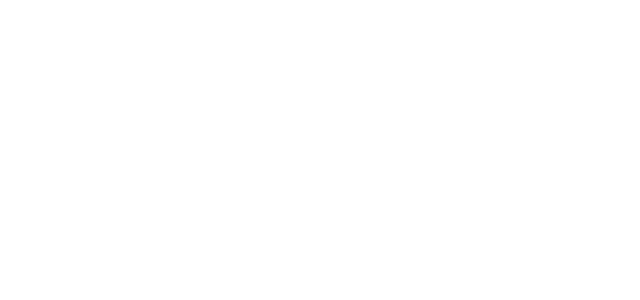
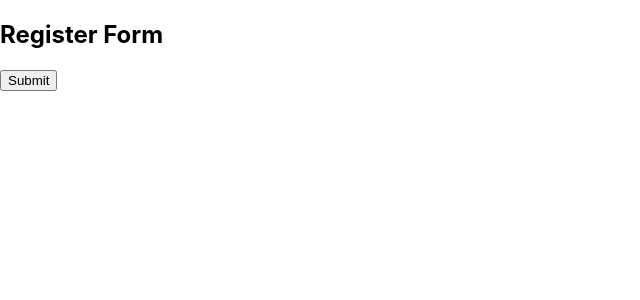
Before and after one commit to BartlomiejMogielnicki/form-validation, a React (Create React App) app: page / in a window 1280 px wide. Shown: the top 300 px of the page, without its empty margins (0-640 px from the left). Built offline with nearby package versions, Linux system fonts and the light colour scheme.

Commit message:
Create base components structure

```diff
--- a/src/components/App.js
+++ b/src/components/App.js
@@ -1,11 +1,20 @@
-import React from 'react';
+import React, { Component } from 'react';
 import './App.css';
+import InputField from './InputField/InputField'
 
-function App() {
-  return (
-    <div>
-    </div>
-  );
+class App extends Component {
+  render() {
+    return (
+      <form>
+        <h2>Register Form</h2>
+        <InputField />
+        <InputField />
+        <InputField />
+        <InputField />
+        <button>Submit</button>
+      </form>
+    );
+  }
 }
 
 export default App;
--- /dev/null
+++ b/src/components/InputField/InputField.js
@@ -0,0 +1,10 @@
+import React from 'react';
+
+const InputField = () => {
+    return (
+        <div>
+        </div>
+    )
+}
+
+export default InputField;
```
